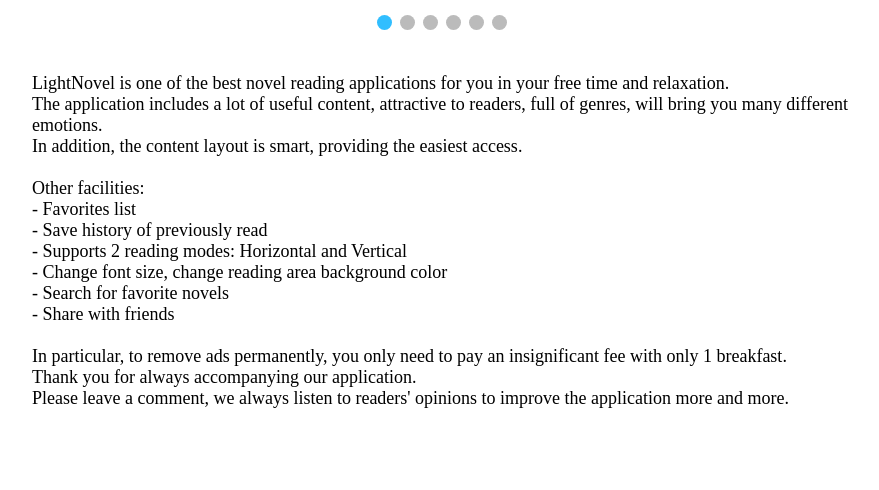
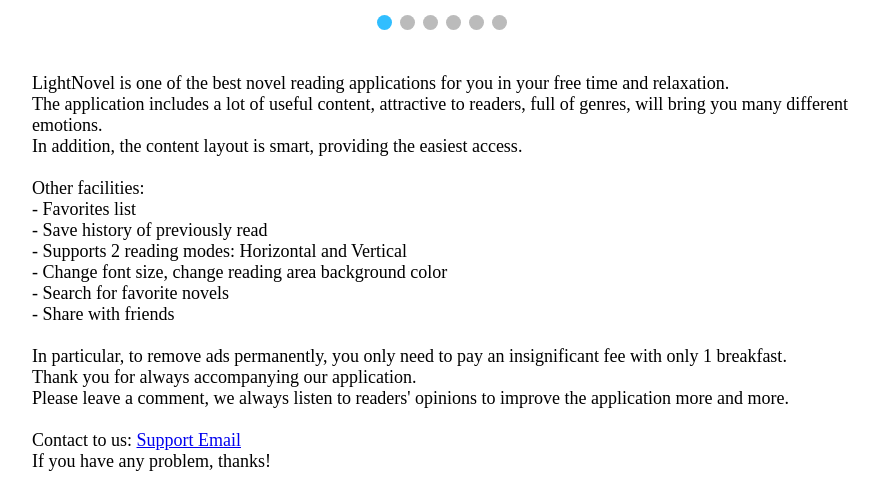
Before and after one commit to lightnovelapp/lightnovelapp.github.io, a plain HTML site: page index.html in a window 1280 px wide. Shown: the part 386-876 px from the top of the page, without its empty margins (198-1077 px from the left). Before the commit the page ends 813 px from the top, so only its background shows below. Drawn offline with Linux system fonts and the light colour scheme.

Commit message:
Update index.html

```diff
--- a/index.html
+++ b/index.html
@@ -273,8 +273,13 @@
             Thank you for always accompanying our application.
             <br>
             Please leave a comment, we always listen to readers' opinions to improve the application more and more.
+            <br><br>
+            Contact to us: <a href="mailto:lightnovel.support@gmail.com">Support Email</a><br>
+            If you have any problem, thanks!<br>
+
         </p>
     </ul>
+
 
     <script>
         var slideIndex = 1;
```
